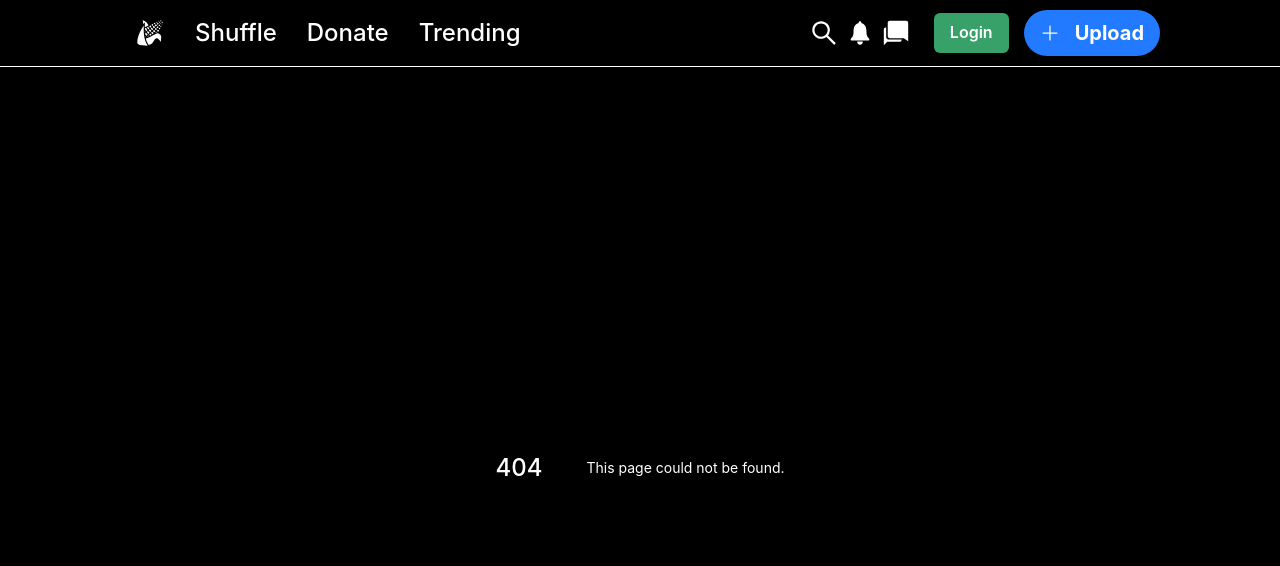
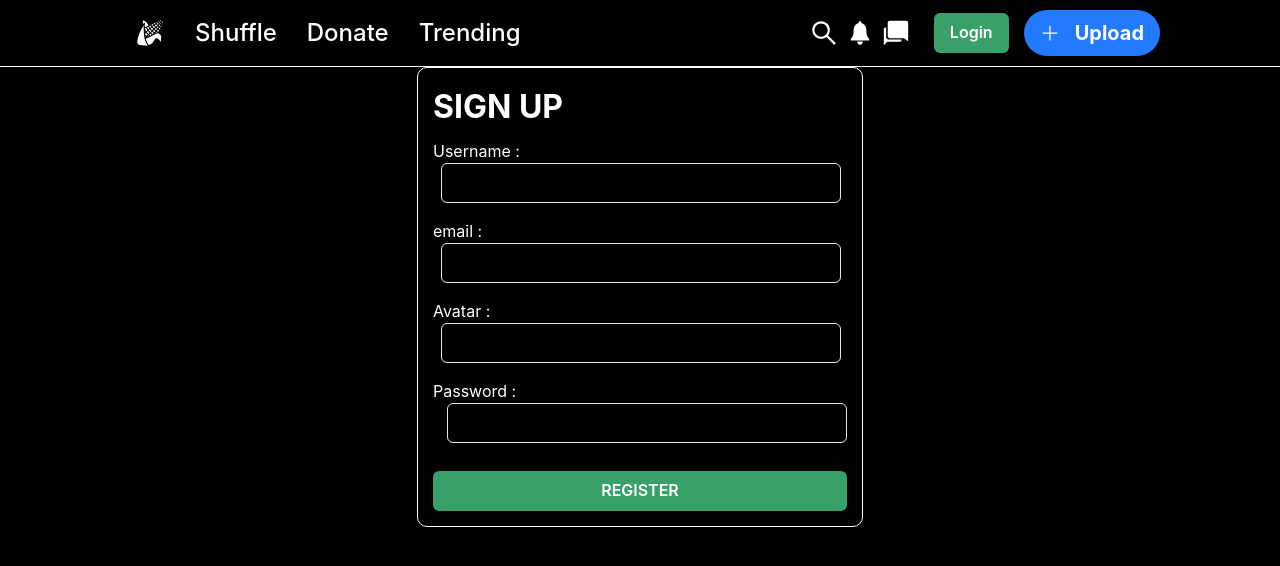
Before and after one commit to givennp/individual-project-next, a Next.js app: page /register in a window 1280 px wide. Before the commit this address had no page. Shown: the top 566 px of the page. Built offline with nearby package versions, Linux system fonts and the light colour scheme.

Commit message:
register done

```diff
--- a/src/components/ContentCard/index.jsx
+++ b/src/components/ContentCard/index.jsx
@@ -21,6 +21,7 @@ import axios from "axios";
 import { API_URL } from "../../configs/api";
 import { useSelector } from "react-redux";
 import Link from "next/link";
+import requiresAuth from "../requiresAuth";
 
 const ContentCard = ({
   username,
@@ -35,7 +36,7 @@ const ContentCard = ({
   // const { username, location, caption, numberOfLikes, imageUrl } = props;
   const [comments, setComments] = useState([]);
   const [commentInput, setCommentInput] = useState("");
-  const [toggleComment, setToggleComment] = useState(false)
+  const [toggleComment, setToggleComment] = useState(false);
 
   const [displayCommentInput, setDisplayCommentInput] = useState(false);
 
@@ -79,9 +80,9 @@ const ContentCard = ({
     });
   };
 
-  useEffect(()=> {
-    renderComments()
-  })
+  useEffect(() => {
+    fetchComments();
+  },[]);
 
   return (
     <Box>
@@ -195,6 +196,7 @@ const ContentCard = ({
             marginLeft="2"
             borderRadius="4px"
             justifyContent="space-between"
+            onClick={() => setDisplayCommentInput(!displayCommentInput)}
             sx={{
               _hover: {
                 cursor: "pointer",
@@ -202,12 +204,7 @@ const ContentCard = ({
             }}
           >
             <Center>
-              <Icon
-                onClick={() => setDisplayCommentInput(!displayCommentInput)}
-                boxSize={5}
-                as={FaCommentAlt}
-                color="white"
-              />
+              <Icon boxSize={5} as={FaCommentAlt} color="white" />
               <Text color="white" marginLeft="8px">
                 34
               </Text>
@@ -242,13 +239,17 @@ const ContentCard = ({
             decoration="underline"
             color="white"
             padding="2"
-            onClick={() => setToggleComment(!toggleComment)}
             _hover={{
               cursor: "pointer",
             }}
             width="fit-content"
           >
-            <Text textDecoration="underline">Comments</Text>
+            <Text
+              onClick={() => setToggleComment(!toggleComment)}
+              textDecoration="underline"
+            >
+              Comments
+            </Text>
           </Box>
           <Box>{toggleComment ? renderComments() : null}</Box>
         </Box>
@@ -257,4 +258,6 @@ const ContentCard = ({
   );
 };
 
+
+
 export default ContentCard;
--- a/src/components/Navbar/index.jsx
+++ b/src/components/Navbar/index.jsx
@@ -65,7 +65,7 @@ const Navbar = () => {
             href="/home"
             style={{
               display: "flex",
-              alignItems: "center",
+              alignitems: "center",
             }}
           >
             <Box
@@ -79,7 +79,7 @@ const Navbar = () => {
                 as={GiCorn}
                 boxSize="30px"
                 display="flex"
-                alignItem="center"
+                alignitem="center"
                 _hover={{
                   color: "#a6a6a6",
                 }}
--- a/src/components/pages/Posts/index.jsx
+++ b/src/components/pages/Posts/index.jsx
@@ -28,18 +28,23 @@ const MyPost = () => {
     const renderPost = () => {
         return userPost.map((val) => {
             return (
-              <Box padding="5px" margin="5px">
-                <Img objectFit="cover" boxSize="250px" src={val.image_url} />
+              <Box>
+                <Img
+                  boxSize="230px"
+                  margin="8px"
+                  objectFit="cover"
+                  src={val.image_url}
+                />
               </Box>
             );
         })
     }
 
     return (
-        <Box display="flex">
-            {renderPost()}
-        </Box>
-    )
+      <Box display="flex" flexDirection="row" flexWrap="wrap">
+        {renderPost()}
+      </Box>
+    );
 }
 
 export default MyPost
--- a/src/fake-api/db.json
+++ b/src/fake-api/db.json
@@ -99,6 +99,104 @@
       "email": "asd@gmail.com",
       "avatar": "https://miro.medium.com/max/1000/1*tv9pIQPhwumDnYBfCoapYg.jpeg",
       "password": "123123"
+    },
+    {
+      "email": "harto@mail.com",
+      "username": "bapakHarto",
+      "avatar": "ntar",
+      "password": "123123123",
+      "id": 6
+    },
+    {
+      "email": "Amin@mail.com",
+      "username": "bapakAmin",
+      "avatar": "ntar",
+      "password": "123123123",
+      "id": 7
+    },
+    {
+      "email": "bowo@mail.com",
+      "username": "bapakPrabowo",
+      "avatar": "asdooasd",
+      "password": "123123123",
+      "id": 8
+    },
+    {
+      "email": "asda@gasjn.com",
+      "username": "asdasasd",
+      "avatar": "asda",
+      "password": "123123123",
+      "id": 9
+    },
+    {
+      "email": "asodnoi@aga.com",
+      "username": "bapakJokowi",
+      "avatar": "saudjni",
+      "password": "1231233123",
+      "id": 10
+    },
+    {
+      "email": "asdjyh@gmaik.com",
+      "username": "asdasasdas",
+      "avatar": "aosubo",
+      "password": "123123132",
+      "id": 11
+    },
+    {
+      "email": "asdjnaks@gfmoak.com",
+      "username": "anjayayayay",
+      "avatar": "asodub",
+      "password": "123123123",
+      "id": 12
+    },
+    {
+      "email": "sdiausbd@gmasi.com",
+      "username": "oksdoasindo",
+      "avatar": "aosudbo",
+      "password": "123123123",
+      "id": 13
+    },
+    {
+      "email": "asichbi@gafo.com",
+      "username": "sadouaodubi",
+      "avatar": "dasodub",
+      "password": "123123123",
+      "id": 14
+    },
+    {
+      "email": "asidubi@ggasdofi.com",
+      "username": "asodiasoid",
+      "avatar": "asdyhbiy",
+      "password": "123123123",
+      "id": 15
+    },
+    {
+      "email": "aoisufbiauwbe@FOASN.COM",
+      "username": "seodifnseouin",
+      "avatar": "SDIUB",
+      "password": "123123123",
+      "id": 16
+    },
+    {
+      "email": "asdi@gmail.com",
+      "username": "asdukbasidu",
+      "avatar": "asdiubaisu",
+      "password": "123123123",
+      "id": 17
+    },
+    {
+      "email": "dzojzjbno@gmail.com",
+      "username": "asdolasndo",
+      "avatar": "aisudbi",
+      "password": "123123123",
+      "id": 18
+    },
+    {
+      "email": "asofuioui@gmail.com",
+      "username": "asdoinoi",
+      "avatar": "asodfuboaui",
+      "password": "123123123",
+      "id": 19
     }
   ]
 }
--- a/src/pages/_app.js
+++ b/src/pages/_app.js
@@ -3,9 +3,6 @@ import { useRouter } from "next/router";
 import { Provider } from "react-redux";
 import { createStore } from "redux";
 import rootReducer from "../redux/store";
-import HomePage from "../pages/home";
-import MyProfilePage from "../pages/Myprofile";
-import LoginPage from "../pages/login";
 import Navbar from "../components/Navbar";
 import "./_apps.css";
 import AuthProvider from "../components/AuthProvider";
--- a/src/pages/home/index.jsx
+++ b/src/pages/home/index.jsx
@@ -11,7 +11,7 @@ const HomePage = () => {
 
   const fetchContentList = () => {
     axios.get(`${API_URL}/posts`,{params :{
-      _expand: "user"
+      _expand: "user",
     }})
     .then((res) => {
       setContentList(res.data);
--- a/src/pages/login/index.jsx
+++ b/src/pages/login/index.jsx
@@ -7,6 +7,7 @@ import { axiosInstance } from "../../configs/api";
 import user_types from "../../redux/reducers/types/user";
 import { useRouter } from "next/dist/client/router";
 import Cookies from "js-cookie";
+import Link from "next/link";
 
 const LoginPage = () => {
   const [usernameInput, setUsernameInput] = useState("");
@@ -89,6 +90,7 @@ const LoginPage = () => {
         </Center>
       </Box>
       <Box display="flex" flexDirection="column">
+        <Link href="/register">
           <Text
             width="fit-content"
             marginBottom="8px"
@@ -100,6 +102,7 @@ const LoginPage = () => {
           >
             Didn't have an account?
           </Text>
+        </Link>
         <Button colorScheme="green" onClick={loginButtonHandler}>
           Login
         </Button>
--- a/src/pages/myProfile/index.jsx
+++ b/src/pages/myProfile/index.jsx
@@ -122,8 +122,9 @@ const MyProfilePage = () => {
             />
           </Box>
         </Box>
-        <Box>{renderTabContent()}</Box>
-
+        <Box display="flex" flexDirection="row" flexWrap="wrap">
+          {renderTabContent()}
+        </Box>
       </Box>
     );
 }
--- /dev/null
+++ b/src/pages/register/index.jsx
@@ -0,0 +1,171 @@
+import { useState } from "react";
+import { useSelector, useDispatch } from "react-redux";
+import ContentCard from "../../components/ContentCard";
+import axios from "axios";
+import {
+  Box,
+  Button,
+  Text,
+  Center,
+  Input,
+  FormLabel,
+  FormControl,
+  FormHelperText,
+  useToast,
+  background,
+  Icon,
+  Flex,
+} from "@chakra-ui/react";
+import { axiosInstance } from "../../configs/api";
+import { useRouter } from "next/dist/client/router";
+import { useFormik } from "formik";
+import * as Yup from "yup";
+import { BsFillCheckCircleFill } from "react-icons/bs";
+import Router from "next/router";
+
+const LoginPage = () => {
+  const router = useRouter();
+
+  const toast = useToast();
+
+  const formik = useFormik({
+    initialValues: {
+      email: "",
+      username: "",
+      avatar: "",
+      password: "",
+    },
+    validationSchema: Yup.object().shape({
+      email: Yup.string()
+        .email("please use a valid email")
+        .required("this field is required"),
+      username: Yup.string()
+        .min(8, "minimum length of username is 8")
+        .max(15, "max length of username is 15")
+        .required("this field is required"),
+      avatar: Yup.string().required("this field is required"),
+      password: Yup.string().min(8, "min length of password is 8").required(),
+    }),
+    validateOnChange: false,
+    onSubmit: async (values) => {
+      const newUser = {
+        email: values.email,
+        username: values.username,
+        avatar: values.avatar,
+        password: values.password,
+      };
+      await axiosInstance.post("/users", newUser);
+      formik.setSubmitting(false);
+      Router.push("/login");
+      toast({
+        position: "bottom",
+        render: () => (
+          <Box color="white" bg="green" borderRadius="5px" p={3}>
+            <Text background="green">Sign Up Success</Text>
+            <Text backgroundColor="green">
+              Now you can use your new account{" "}
+              <Icon
+                backgroundColor="green"
+                color="green"
+                as={BsFillCheckCircleFill}
+              />{" "}
+            </Text>
+          </Box>
+        ),
+      });
+    },
+  });
+
+  //   const inputHandler = (event) => {
+  //       formik.setFieldValue(name,value)
+  //   }
+
+  return (
+    <Box
+      border="1px solid white"
+      borderRadius="10px"
+      marginBottom="20px"
+      padding="15px"
+      color="white"
+    >
+      <Text marginBottom="8px" fontSize="32" fontWeight="bold" color="white">
+        SIGN UP
+      </Text>
+      <Box display="flex" marginBottom="8px">
+        <Center>
+          <FormControl isInvalid={formik.errors.username}>
+            <Text color="white">Username :</Text>
+            <Input
+              onChange={(event) =>
+                formik.setFieldValue("username", event.target.value)
+              }
+              marginLeft="8px"
+              width="400px"
+              type="text"
+              name="username"
+            />
+            <FormHelperText>{formik.errors.username}</FormHelperText>
+          </FormControl>
+        </Center>
+      </Box>
+      <Box display="flex" marginBottom="8px">
+        <Center>
+          <FormControl isInvalid={formik.errors.username}>
+            <Text color="white">email :</Text>
+            <Input
+              onChange={(event) =>
+                formik.setFieldValue("email", event.target.value)
+              }
+              marginLeft="8px"
+              width="400px"
+              type="text"
+              name="email"
+            />
+            <FormHelperText>{formik.errors.email}</FormHelperText>
+          </FormControl>
+        </Center>
+      </Box>
+      <Box display="flex" marginBottom="8px">
+        <Center>
+          <FormControl isInvalid={formik.errors.avatar}>
+            <Text color="white">Avatar :</Text>
+            <Input
+              onChange={(event) =>
+                formik.setFieldValue("avatar", event.target.value)
+              }
+              marginLeft="8px"
+              width="400px"
+              type="text"
+              name="avatar"
+            />
+            <FormHelperText>{formik.errors.avatar}</FormHelperText>
+          </FormControl>
+        </Center>
+      </Box>
+      <Box display="flex" marginBottom="20px">
+        <Center>
+          <FormControl isInvalid={formik.errors.password}>
+            <Text color="white">Password :</Text>
+            <Input
+              type="password"
+              onChange={(event) =>
+                formik.setFieldValue("password", event.target.value)
+              }
+              marginLeft="14px"
+              width="400px"
+              name="password"
+            />
+            <FormHelperText>{formik.errors.password}</FormHelperText>
+          </FormControl>
+        </Center>
+      </Box>
+      <Box display="flex" flexDirection="column">
+        <Button colorScheme="green" onClick={formik.handleSubmit}>
+          REGISTER
+        </Button>
+      </Box>
+    </Box>
+  );
+};
+
+export default LoginPage;
```
Also changed, not shown: src/pages/profile/[profile].jsx (+10 -4 lines), src/components/pages/Comments/index.jsx (added). Lines whose indentation alone changed are shown as unchanged.
